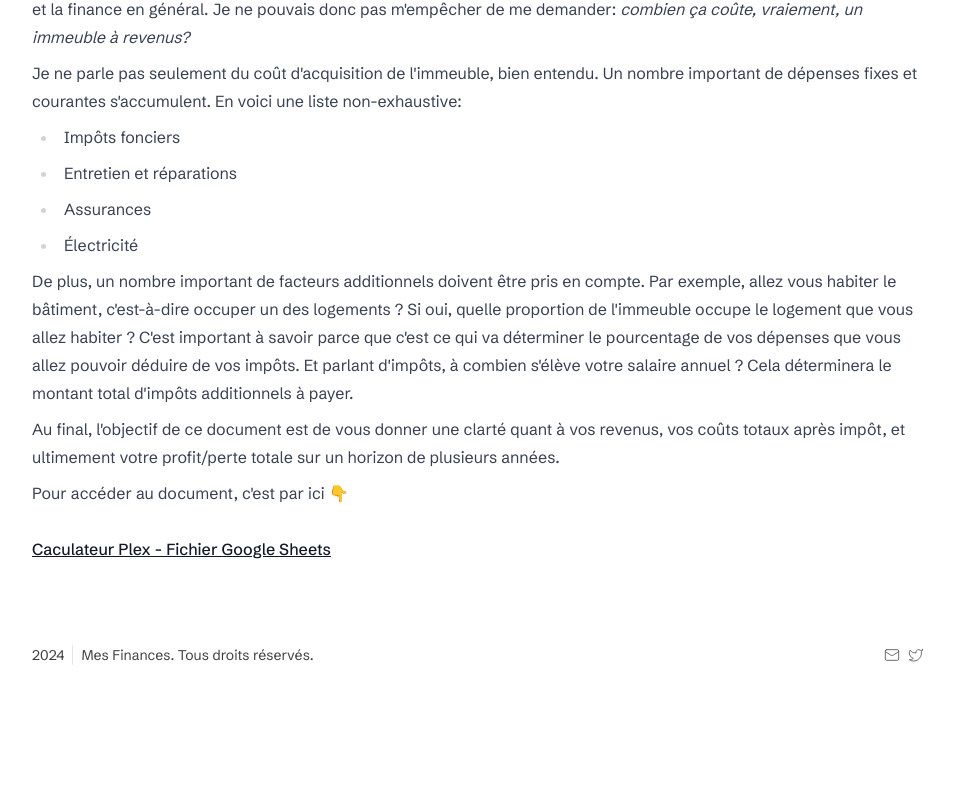
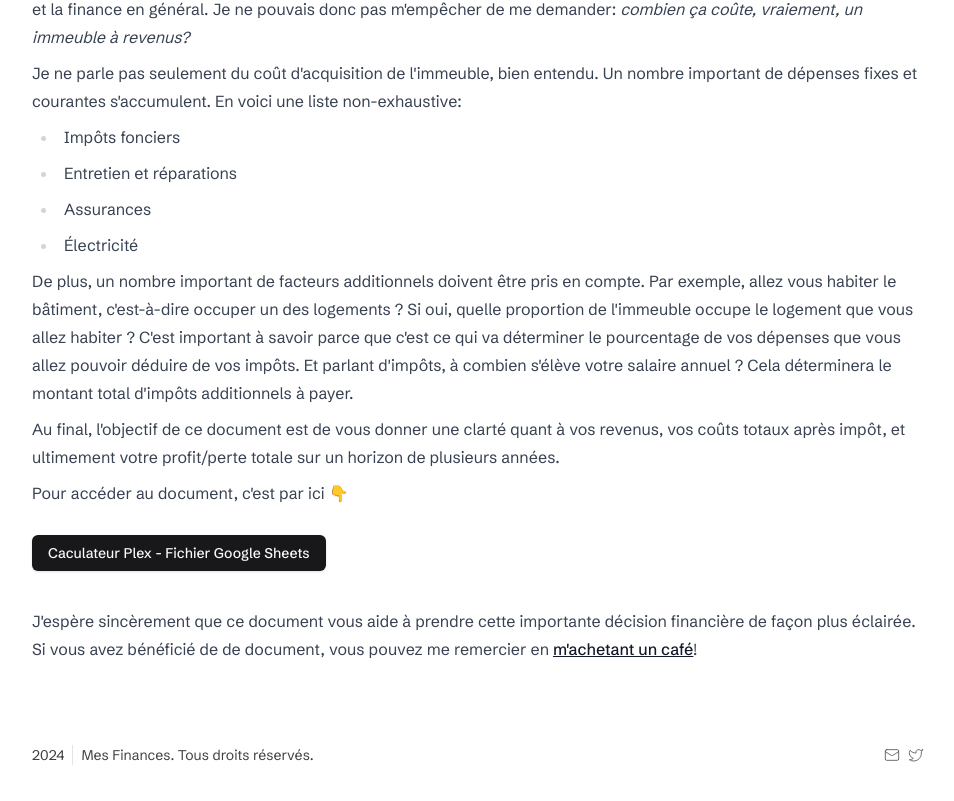
Before and after one commit to samlafontaine/mesfinances, a Next.js app: page /outils/calculateur-plex in a window 1280 px wide. Shown: the part 857-1658 px from the top of the page, without its empty margins (160-1114 px from the left). Before the commit the page ends 1572 px from the top, so only its background shows below. Built offline with nearby package versions, Linux system fonts and the light colour scheme.

Commit message:
Terminer le texte de la page Calculateur Plex

```diff
--- a/app/outils/calculateur-plex/page.tsx
+++ b/app/outils/calculateur-plex/page.tsx
@@ -1,4 +1,6 @@
 import Image from "next/image";
+import { Button } from "@/components/ui/button";
+import Link from "next/link";
 
 export default function CalculateurPlex() {
   return (
@@ -60,11 +62,22 @@ export default function CalculateurPlex() {
           quant à vos revenus, vos coûts totaux après impôt, et ultimement votre
           profit/perte totale sur un horizon de plusieurs années.
         </p>
+        <p>Pour accéder au document, c'est par ici 👇</p>
+        <br></br>
+        <Link
+          href="https://docs.google.com/spreadsheets/d/1_pz4i1Zzx85yKHQ0TkpmrpalgoZl--cJWDpQ3OwTxXg/edit#gid=124324891"
+          target="_blank"
+        >
+          <Button>Caculateur Plex - Fichier Google Sheets</Button>
+        </Link>
+        <br></br>
+        <br></br>
         <p>
-          Pour accéder au document, c'est par ici 👇
+          J'espère sincèrement que ce document vous aide à prendre cette
+          importante décision financière de façon plus éclairée. Si vous avez
+          bénéficié de de document, vous pouvez me remercier en{" "}
+          <a href="https://buymeacoffee.com/mesfinances">m'achetant un café</a>!
         </p>
-        <br></br>
-        <a href="/">Caculateur Plex - Fichier Google Sheets</a>
       </div>
     </div>
   );
```
